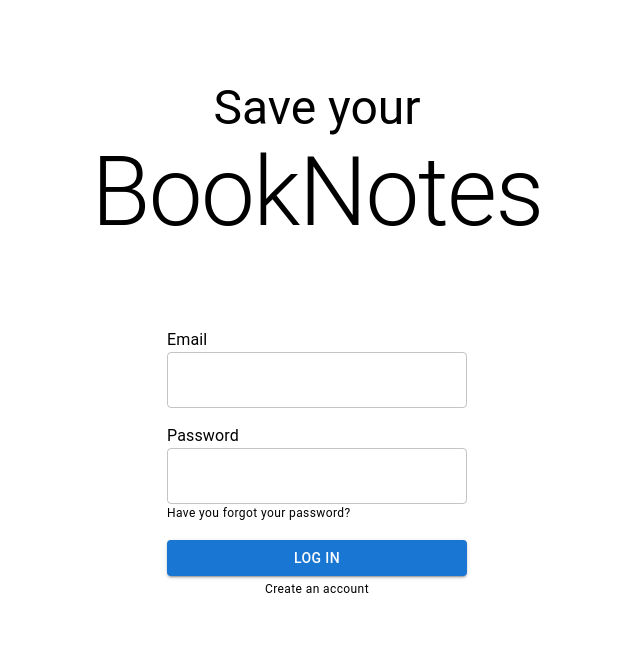
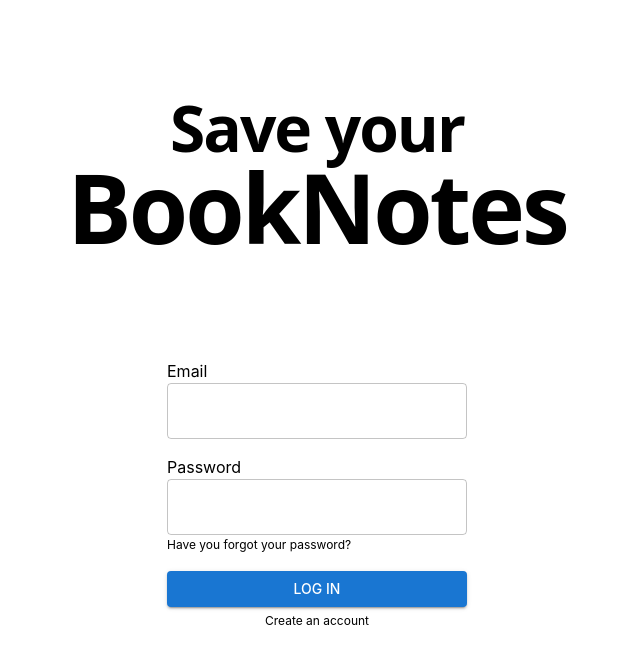
Before and after one commit to Alina-02/booknote-2, a React (Vite) app: page / in a window 1280 px wide. Shown: the top 664 px of the page, without its empty margins (323-963 px from the left). Built offline with nearby package versions, Linux system fonts and the light colour scheme; no server answers.

Commit message:
add inter

```diff
--- a/package.json
+++ b/package.json
@@ -12,6 +12,7 @@
   "dependencies": {
     "@emotion/react": "^11.14.0",
     "@emotion/styled": "^11.14.0",
+    "@fontsource/inter": "^5.2.5",
     "@mui/icons-material": "^7.0.2",
     "@mui/material": "^7.0.2",
     "@tailwindcss/vite": "^4.1.4",
--- a/src/firebase/database_services.ts
+++ b/src/firebase/database_services.ts
@@ -5,7 +5,6 @@ import {
   deleteDoc,
   doc,
   getDocs,
-  query,
   setDoc,
 } from 'firebase/firestore';
 
--- a/src/main.tsx
+++ b/src/main.tsx
@@ -4,6 +4,8 @@ import './index.css';
 import App from './App.tsx';
 import { BrowserRouter, Route, Routes } from 'react-router-dom';
 import { AuthProvider } from './context/authContext.tsx';
+import { ThemeProvider } from '@mui/material';
+import { theme } from './theme/theme.tsx';
 
 createRoot(document.getElementById('root')!).render(
   <StrictMode>
@@ -12,9 +14,11 @@ createRoot(document.getElementById('root')!).render(
         <Route
           path="*"
           element={
-            <AuthProvider>
-              <App />
-            </AuthProvider>
+            <ThemeProvider theme={theme}>
+              <AuthProvider>
+                <App />
+              </AuthProvider>
+            </ThemeProvider>
           }
         />
       </Routes>
--- /dev/null
+++ b/src/theme/theme.tsx
@@ -0,0 +1,36 @@
+import { createTheme } from '@mui/material';
+
+export const theme = createTheme({
+  typography: {
+    fontFamily: [
+      'Inter',
+      'BlinkMacSystemFont',
+      '"Segoe UI"',
+      'Roboto',
+      '"Helvetica Neue"',
+      'Arial',
+      'sans-serif',
+      '"Apple Color Emoji"',
+      '"Segoe UI Emoji"',
+      '"Segoe UI Symbol"',
+    ].join(','),
+  },
+});
+
+theme.typography.h1 = {
+  fontSize: '7rem',
+  fontWeight: 'bold',
+  letterSpacing: -3,
+  '@media (min-width:600px)': {
+    fontSize: '6rem',
+  },
+};
+
+theme.typography.h3 = {
+  fontSize: '4rem',
+  fontWeight: 'bold',
+  letterSpacing: -2,
+  '@media (min-width:600px)': {
+    fontSize: '4rem',
+  },
+};
--- a/src/views/LogIn.tsx
+++ b/src/views/LogIn.tsx
@@ -33,7 +33,9 @@ const LogIn = () => {
   return (
     <Stack height="100%" display="flex" alignItems="center">
       <Stack margin={10} alignItems="center">
-        <Typography variant="h3">Save your</Typography>
+        <Typography variant="h3" sx={{ height: '55px' }}>
+          Save your
+        </Typography>
         <Typography variant="h1">BookNotes</Typography>
       </Stack>
       <Stack spacing={2} width="300px">
```
Also changed, not shown: 1 other file (tests, documents, lock files or other folders).
